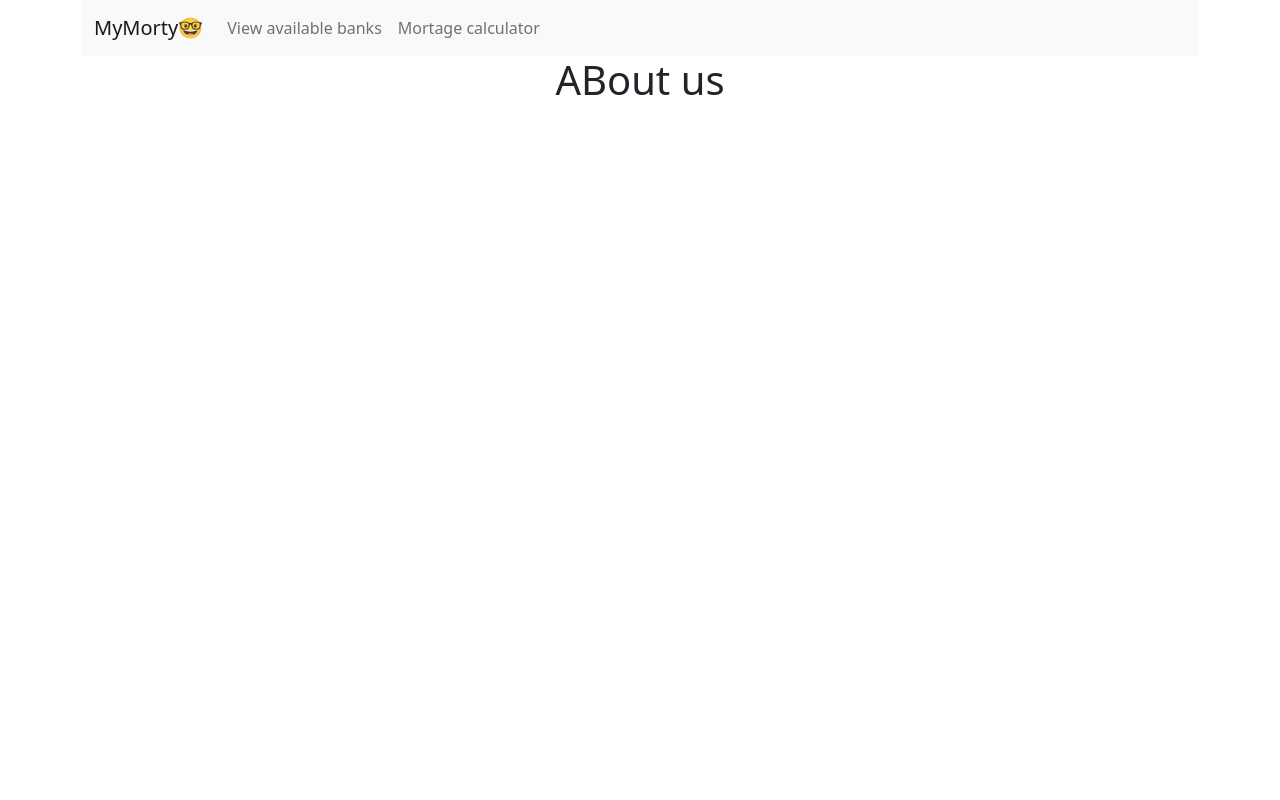
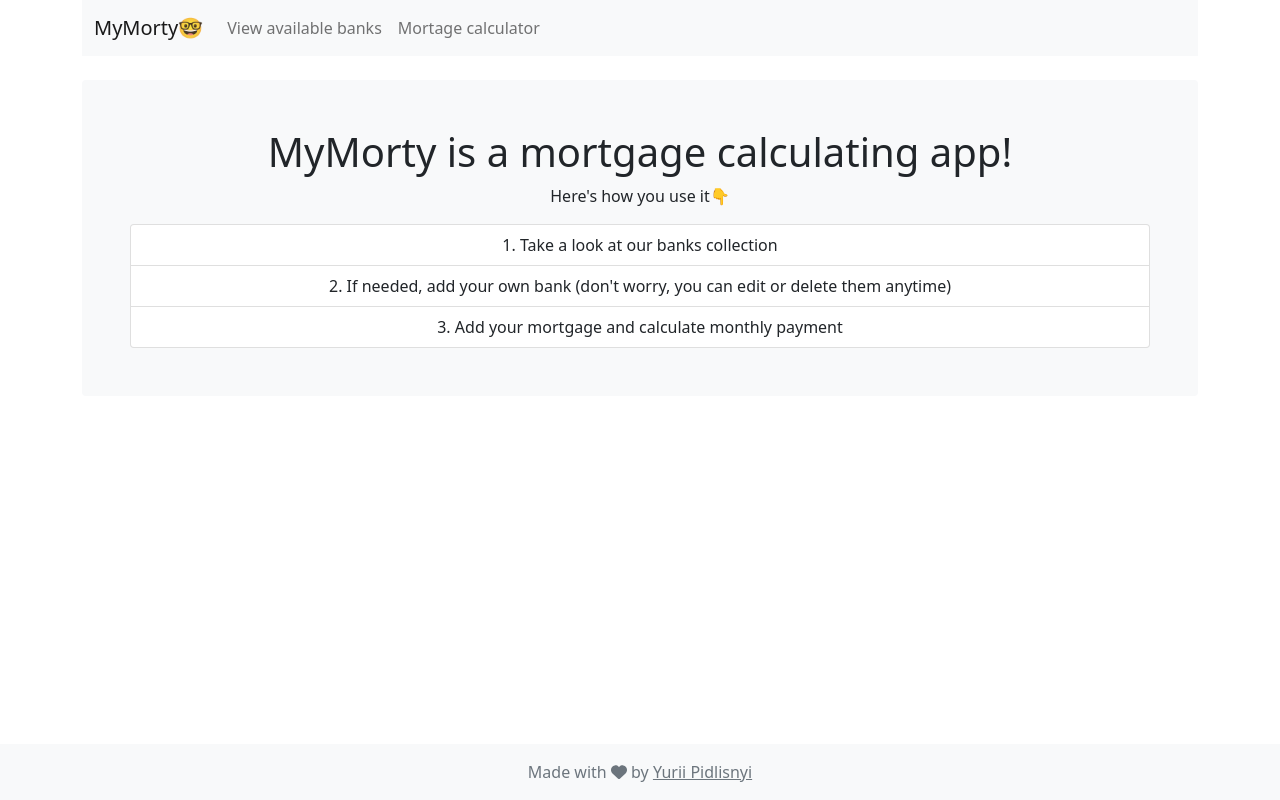
Before and after one commit to YuriiCodes/MyMorty-Mortgage-calculator, a React (Create React App) app: page / in a window 1280 px wide. Built offline with nearby package versions, Linux system fonts and the light colour scheme.

Commit message:
Added footer

```diff
--- a/package.json
+++ b/package.json
@@ -3,6 +3,9 @@
   "version": "0.1.0",
   "private": true,
   "dependencies": {
+    "@fortawesome/fontawesome-svg-core": "^6.1.1",
+    "@fortawesome/free-solid-svg-icons": "^6.1.1",
+    "@fortawesome/react-fontawesome": "^0.1.18",
     "@testing-library/jest-dom": "^5.16.4",
     "@testing-library/react": "^12.1.4",
     "@testing-library/user-event": "^13.5.0",
--- a/src/App.css
+++ b/src/App.css
@@ -1,39 +1,16 @@
-
 .App {
   text-align: center;
-}
-
-.App-logo {
-  height: 40vmin;
-  pointer-events: none;
-}
-
-@media (prefers-reduced-motion: no-preference) {
-  .App-logo {
-    animation: App-logo-spin infinite 20s linear;
-  }
-}
-
-.App-header {
-  background-color: #282c34;
-  min-height: 100vh;
+  height: 100%;
   display: flex;
   flex-direction: column;
-  align-items: center;
-  justify-content: center;
-  font-size: calc(10px + 2vmin);
-  color: white;
 }
+html{
+  height: 100%;
+}
+body{
+  height: 100%;
+}
+#root{
+  height: 100%;
 
-.App-link {
-  color: #61dafb;
 }
-
-@keyframes App-logo-spin {
-  from {
-    transform: rotate(0deg);
-  }
-  to {
-    transform: rotate(360deg);
-  }
-}
--- a/src/App.js
+++ b/src/App.js
@@ -5,28 +5,27 @@ import {BrowserRouter, Routes, Route} from "react-router-dom";
 
 import Header from "./components/Header/Header";
 import ServiceInfo from "./components/ServiceInfo/ServiceInfo";
-import Banks from "./components/Banks/Banks";
-import MortageCalculator from "./components/MortageCalculator/MortageCalculator";
 import {Container} from "react-bootstrap";
 import BanksContainer from "./components/Banks/BanksContainer";
-import MortageCalculatorContainer from "./components/MortageCalculator/MortageCalculatorContainer";
+import MortageCalculatorContainer from "./components/MortgageCalculator/MortgageCalculatorContainer";
+import Footer from "./components/Footer/Footer";
 
 const App = () => (
     <BrowserRouter>
 
     <div className="App">
         <Container>
+            <Header/>
 
-
-        <Header/>
             <Routes>
-
                 <Route exact path="/"
                        element={<ServiceInfo />}/>
                 <Route path="banks" element={<BanksContainer />}/>
                 <Route path="mortageCalculator" element={<MortageCalculatorContainer />}/>
             </Routes>
         </Container>
+        <Footer />
+
     </div>
     </BrowserRouter>
 );
--- /dev/null
+++ b/src/components/Footer/Footer.css
@@ -0,0 +1,3 @@
+.footer{
+    margin-top: auto;
+}
--- /dev/null
+++ b/src/components/Footer/Footer.jsx
@@ -0,0 +1,16 @@
+import React from "react";
+import "./Footer.css";
+import { FontAwesomeIcon } from '@fortawesome/react-fontawesome'
+import {faHeart} from '@fortawesome/free-solid-svg-icons'
+const Footer = (props) => {
+    return(
+        <footer className="footer py-3 bg-light" >
+            <div className="container">
+                <span className="text-muted">
+                    Made with <FontAwesomeIcon icon={faHeart} /> by <a target="_blank" href="https://github.com/YuriiCodes/MyMorty-Mortgage-calculator" className="text-muted">Yurii Pidlisnyi</a>
+                </span>
+            </div>
+        </footer>
+    )
+}
+export default Footer;
--- a/src/components/MortageCalculator/MortageCalculator.jsx
+++ b/src/components/MortgageCalculator/MortgageCalculator.jsx
@@ -5,7 +5,7 @@ import * as yup from 'yup';
 import {Form} from "react-bootstrap";
 import {useRef, useState} from "react";
 
-const MortageCalculator = (props) => {
+const MortgageCalculator = (props) => {
 
     // inner state to access variables avalialbe only in form, to display it later when calculating monthly payment
     const [moneyBorrowedAfterDownPayment, setMoneyBorrowedAfterDownPayment] = useState(0);
@@ -128,7 +128,7 @@ const MortageCalculator = (props) => {
 
 
                                 <Button variant="primary" type="submit">
-                                    Calculate mortage
+                                    Calculate mortgage
                                 </Button>
                             </Form>
                         )}
@@ -168,4 +168,4 @@ const MortageCalculator = (props) => {
         </Container>
     );
 }
-export default MortageCalculator;
+export default MortgageCalculator;
--- a/src/components/MortageCalculator/MortageCalculatorContainer.jsx
+++ b/src/components/MortgageCalculator/MortgageCalculatorContainer.jsx
@@ -1,14 +1,14 @@
 import {connect} from "react-redux";
-import MortageCalculator from "./MortageCalculator";
+import MortgageCalculator from "./MortgageCalculator";
 import {
     toggleIsMonthlyPaymentAvaliable,
     updateMonthlyPayment,
     updateSelectedBankId
 } from "../../data/mortageCalculatorReducer";
 
-const MortageCalculatorContainer = (props) => {
+const MortgageCalculatorContainer = (props) => {
     return (
-        <MortageCalculator
+        <MortgageCalculator
             banks={props.banks}
             updateSelectedBankId={props.updateSelectedBankId}
             selectedBankId={props.selectedBankId}
@@ -27,4 +27,4 @@ const mapStateToProps = (state) => {
         monthlyPayment: state.mortageCalculator.monthlyPayment
     }
 }
-export default connect(mapStateToProps, {updateSelectedBankId, toggleIsMonthlyPaymentAvaliable, updateMonthlyPayment})(MortageCalculatorContainer)
+export default connect(mapStateToProps, {updateSelectedBankId, toggleIsMonthlyPaymentAvaliable, updateMonthlyPayment})(MortgageCalculatorContainer)
--- a/src/components/ServiceInfo/ServiceInfo.jsx
+++ b/src/components/ServiceInfo/ServiceInfo.jsx
@@ -1,7 +1,16 @@
+import {ListGroup} from "react-bootstrap";
 
 const ServiceInfo = (props) => {
     return (
-        <h1> ABout us</h1>
+        <div className="mt-4 p-5 bg-light  rounded">
+            <h1>MyMorty is a mortgage calculating app!</h1>
+            <p>Here's how you use it👇</p>
+            <ListGroup as="ol" numbered>
+                <ListGroup.Item as="li">Take a look at our banks collection</ListGroup.Item>
+                <ListGroup.Item as="li">If needed, add your own bank (don't worry, you can edit or delete them anytime)</ListGroup.Item>
+                <ListGroup.Item as="li">Add your mortgage and calculate monthly payment</ListGroup.Item>
+            </ListGroup>
+        </div>
     )
 }
 export default ServiceInfo;
```
Also changed, not shown: 1 other file (tests, documents, lock files or other folders). Lines whose indentation alone changed are shown as unchanged.
